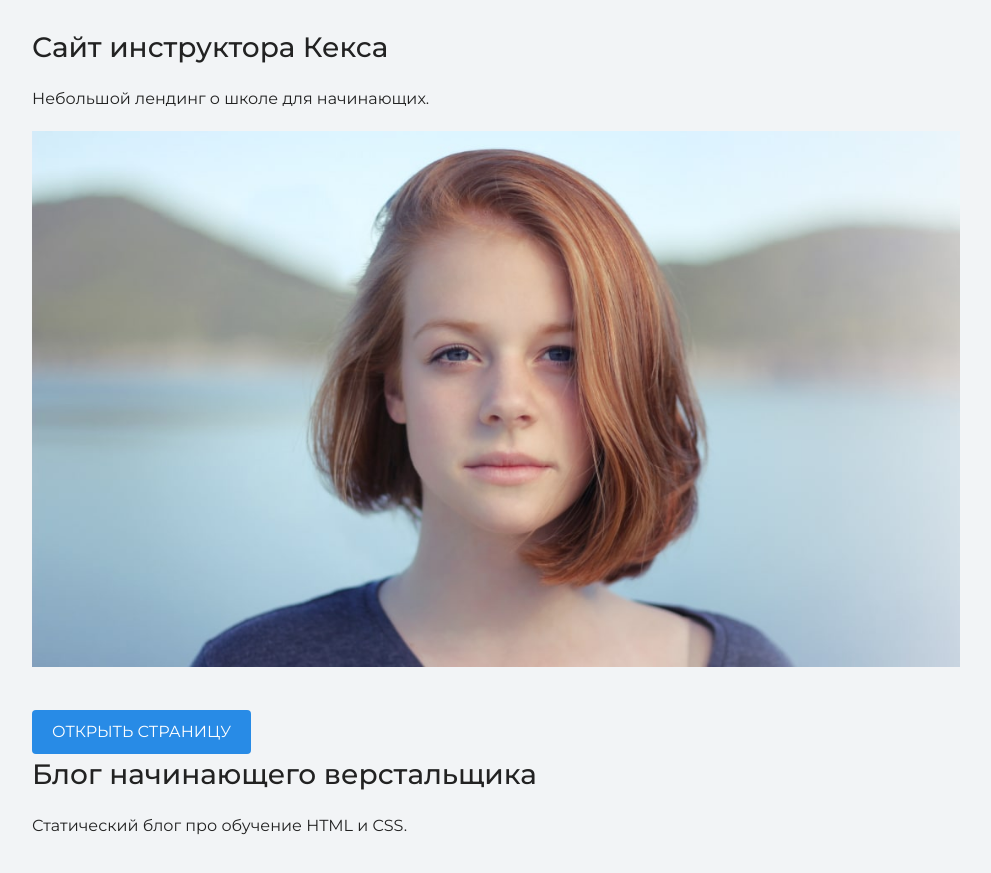
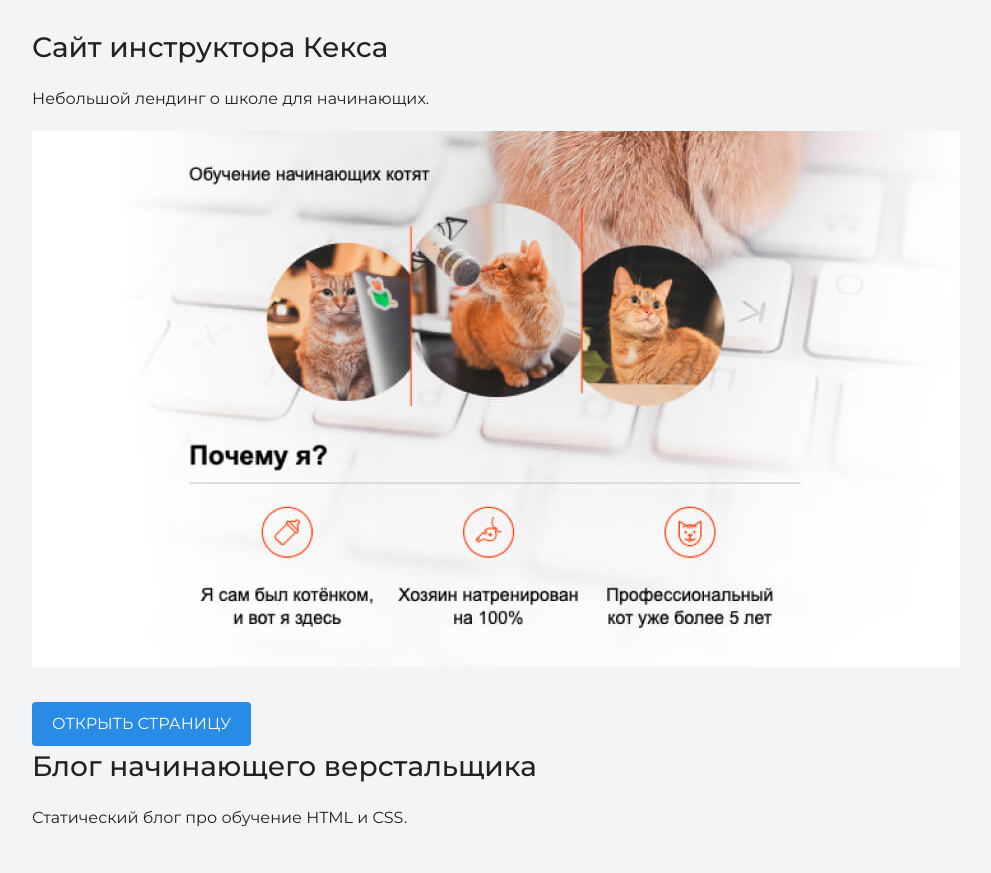
Before and after one commit to veronikasgit/port-f, a plain HTML site: page index.html in a window 1280 px wide. Shown: the part 2180-3053 px from the top of the page, without its empty margins (144-1135 px from the left). Drawn offline with nearby package versions, Linux system fonts and the light colour scheme.

Commit message:
Add files via upload

```diff
--- a/index.html
+++ b/index.html
@@ -42,8 +42,8 @@
 
         <h3>Сайт инструктора Кекса</h3>
         <p>Небольшой лендинг о школе для начинающих.</p>
-        <figure class="user-image">
-          <img src="files/user.jpg" width="928" height="536" alt="Фотография">
+        <figure class="project-image">
+          <img src="files/project.jpg" width="928" height="536" alt="Cайт инструктора Кекса">
         </figure>
         <a class="button" href="source/project/index.html">Открыть страницу</a>
 
```
